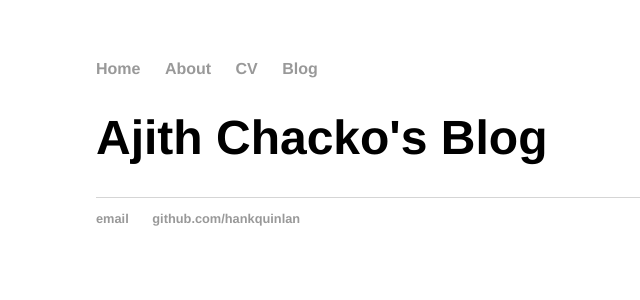
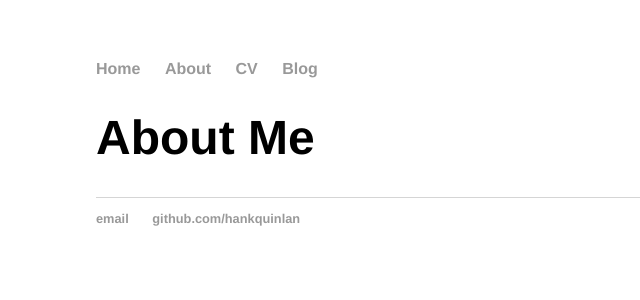
Before and after one commit to Ajith1993/ajith1993.github.io, a Jekyll site: the page built from about/index.html, in a window 1280 px wide. Shown: the top 300 px of the page, without its empty margins (96-736 px from the left). Built offline with Jekyll 4.4.1, drawn with Linux system fonts in a browser that asks for light colours.

Commit message:
Update index.html

```diff
--- a/about/index.html
+++ b/about/index.html
@@ -1,6 +1,6 @@
 ---
 layout: default
-title: Ajith Chacko's Blog
+title: About Me
 ---
 
           <h1>{{ page.title }}</h1>
```
